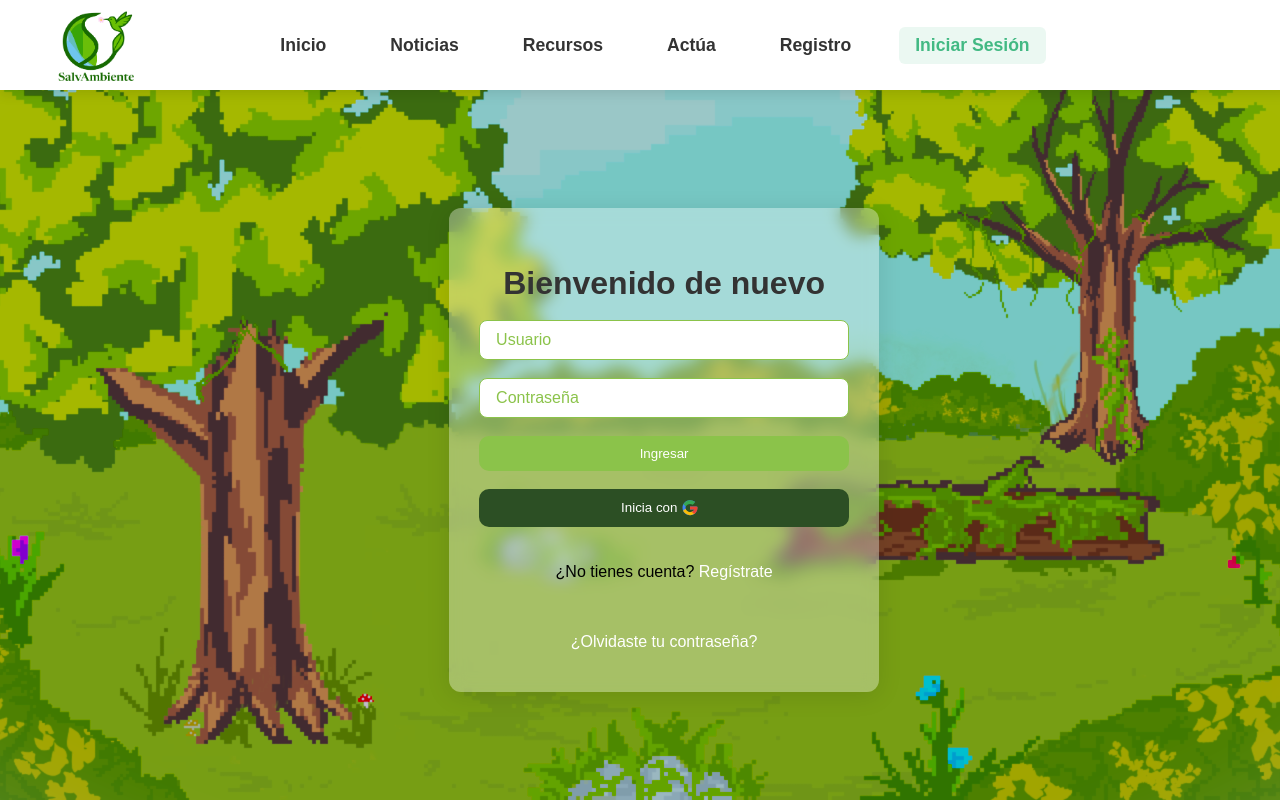
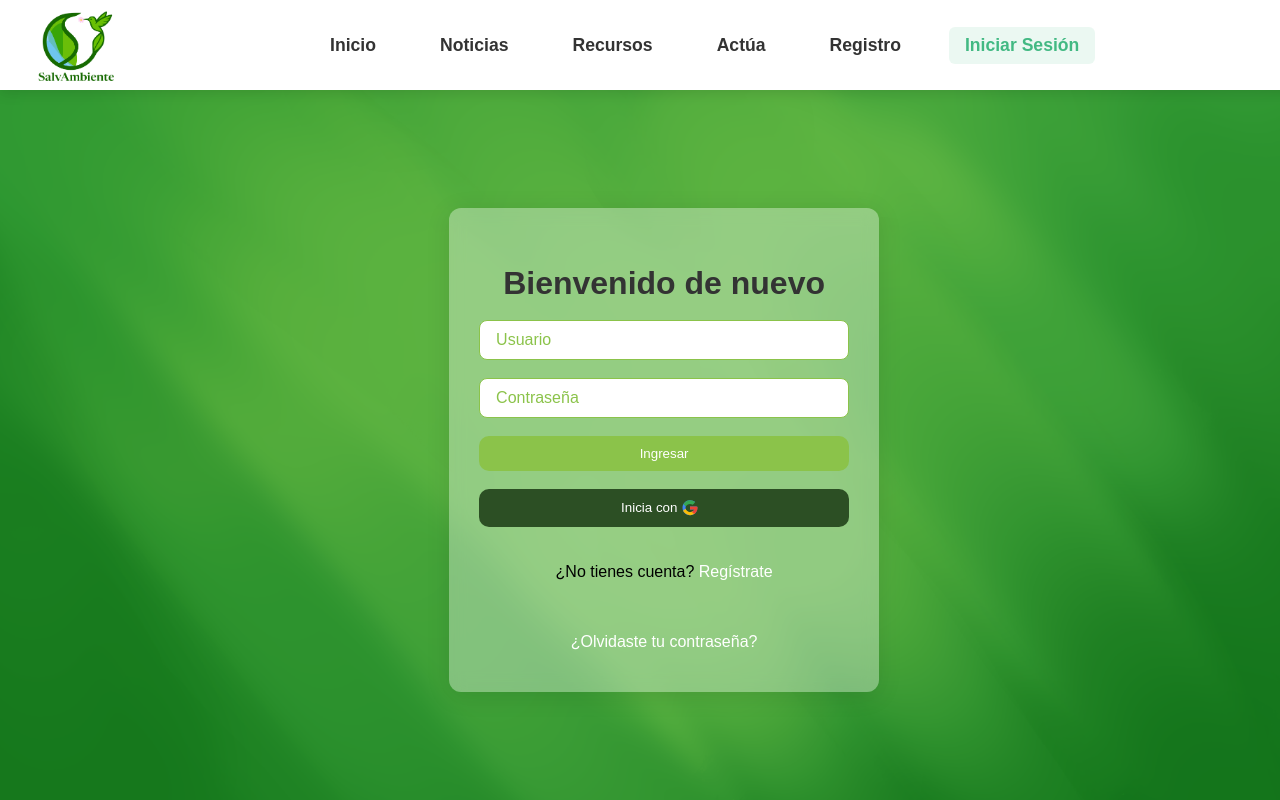
Before and after one commit to Emerson1423/huella-de-carbono-sprint-3-Main, a Vue app in the folder frontend/: page /login in a window 1280 px wide. Built offline with nearby package versions, Linux system fonts and the light colour scheme.

Commit message:
Commit fondo

```diff
--- a/frontend/src/components/NavComponente.vue
+++ b/frontend/src/components/NavComponente.vue
@@ -247,16 +247,17 @@ body {
   display: flex;
   justify-content: space-between;
   align-items: center;
-  max-width: 1200px;
-  margin: 0 auto;
-  padding: 0 20px;
+  max-width: none;
+  margin: 0;
+  padding: 0;
   height: 60px;
   position: relative;
 }
 
 .logo {
-  position: absolute;
-  left: 20px;
+  margin-right:auto;
+  margin-left: 20px;
+  padding-left: 0;
   z-index: 1001;
 }
 
--- a/frontend/src/components/codigoVerificacionComponente.vue
+++ b/frontend/src/components/codigoVerificacionComponente.vue
@@ -149,7 +149,7 @@ export default {
 .codigo-bg {
   position: fixed;
   min-height: 100vh;
-  background-image: url("@/assets/img/fondoS3.png");
+  background-image: url("@/assets/img/FondoLR.png");
   background-size: cover;
   background-size: cover;
   background-position: center;
--- a/frontend/src/components/loginComponente.vue
+++ b/frontend/src/components/loginComponente.vue
@@ -53,7 +53,7 @@
   </form>
 
   </div>
-</div>
+  </div>
 </template>
 
 <script>
@@ -134,7 +134,7 @@ async handleSubmit() {
   left: 0;
   right: 0;
   bottom: 0;
-  background-image: url("@/assets/img/fondoS3.png");
+  background-image: url("@/assets/img/FondoLR.png");
   background-size: cover;
   background-position: center;
   background-repeat: no-repeat;
--- a/frontend/src/components/recuperarContraComponente.vue
+++ b/frontend/src/components/recuperarContraComponente.vue
@@ -69,7 +69,7 @@ export default {
   left: 0;
   right: 0;
   bottom: 0;
-  background-image: url("@/assets/img/fondoS3.png");
+  background-image: url("@/assets/img/FondoLR.png");
   background-size: cover;
   background-position: center;
   background-repeat: no-repeat;
--- a/frontend/src/components/registroComponente.vue
+++ b/frontend/src/components/registroComponente.vue
@@ -145,7 +145,7 @@ export default {
   left: 0;
   right: 0;
   bottom: 0;
-  background-image: url("@/assets/img/fondoS3.png");
+  background-image: url("@/assets/img/FondoLR.png");
   background-size: cover;
   background-position: center;
   background-repeat: no-repeat;
--- a/frontend/src/components/restablecerContraComponente.vue
+++ b/frontend/src/components/restablecerContraComponente.vue
@@ -115,7 +115,7 @@ export default {
   left: 0;
   right: 0;
   bottom: 0;
-  background-image: url("@/assets/img/fondoS3.png");
+  background-image: url("@/assets/img/FondoLR.png");
   background-size: cover;
   background-position: center;
   background-repeat: no-repeat;
```
Also changed, not shown: frontend/src/assets/img/FondoLR.png (added).
